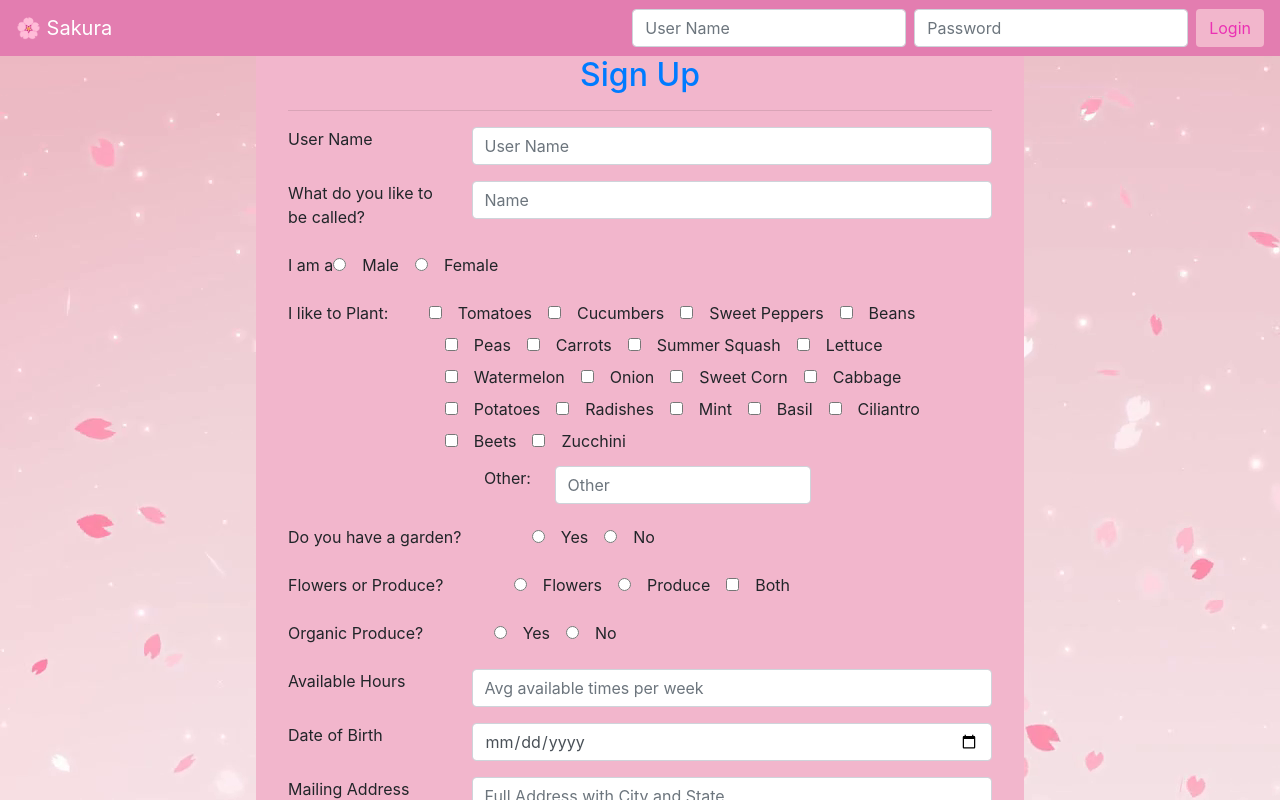
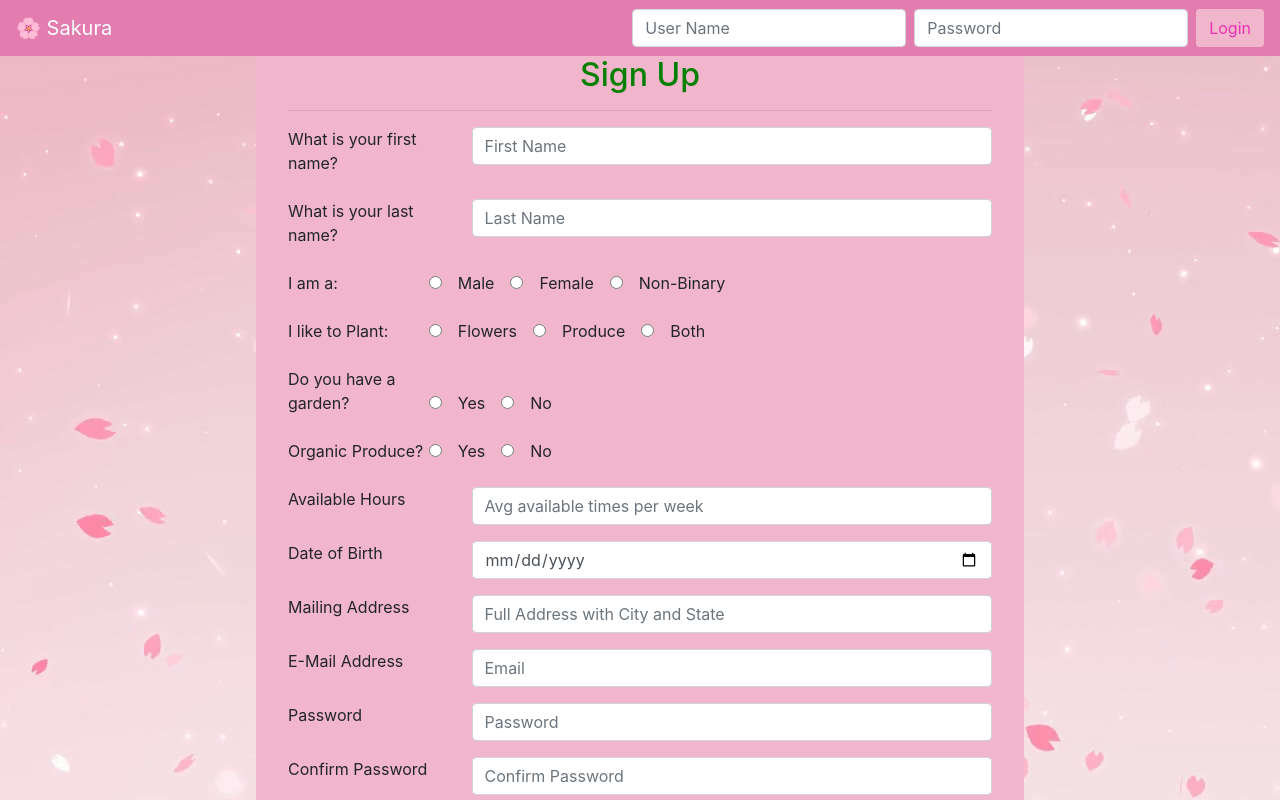
Before and after one commit to pookakat/ReactSakura, a React (Create React App) app in the folder sakura/: page /Register in a window 1280 px wide. Shown: the top 800 px of the page. Built offline with nearby package versions, Linux system fonts and the light colour scheme.

Commit message:
adjust styling and labels

```diff
--- a/sakura/config/config.json
+++ b/sakura/config/config.json
@@ -2,14 +2,14 @@
     "development": {
       "username": "root",
       "password": "25064c001023818v",
-      "database": "garden_db",
+      "database": "gardening_db",
       "host": "localhost",
       "dialect": "mysql"
     },
     "test": {
       "username": "root",
       "password": null,
-      "database": "garden_db",
+      "database": "gardening_db",
       "host": "localhost",
       "dialect": "mysql",
       "logging": false
--- a/sakura/package.json
+++ b/sakura/package.json
@@ -11,7 +11,7 @@
     "react-router": "^5.0.1",
     "react-router-dom": "^5.0.1",
     "react-scripts": "3.1.0",
-    "sequelize": "^5.13.1",
+    "sequelize": "^5.15.0",
     "server.js": "^1.0.0",
     "typescript": "^3.5.3"
   },
--- a/sakura/public/bootstrapTweaks.css
+++ b/sakura/public/bootstrapTweaks.css
@@ -3,6 +3,38 @@
 }
 .dkpink-txt{
     color: rgb(235, 49, 179);
+}
+h2{
+    color: green;
+}
+h3{
+    color: green;
+}
+.register-button{
+    font-size: 20px;
+    margin: 20px;
+    box-shadow:inset 0px 1px 0px 0px #cf866c;
+    background:linear-gradient(to bottom, #f2b6cc 5%, #eb31b3 100%);
+    filter:progid:DXImageTransform.Microsoft.gradient(startColorstr='#f2b6cc', endColorstr='#eb31b3',GradientType=0);
+    background-color:#f2b6cc;
+    border-radius:8px;
+    border:1px solid #942911;
+    display:inline-block;
+    cursor:pointer;
+    color:#ffffff;
+    font-family:Arial;
+    padding:6px 24px;
+    text-decoration:none;
+    text-shadow:0px 1px 0px #854629;
+}
+.register-button:hover {
+    background:linear-gradient(to bottom, #eb31b3 5%, #f2b6cc 100%);
+    filter:progid:DXImageTransform.Microsoft.gradient(startColorstr='#eb31b3', endColorstr='#f2b6cc',GradientType=0);
+    background-color:#eb31b3;
+}
+.register-button:active {
+    position:relative;
+    top:1px;
 }
 .ltpink-bkg{
     background-color: #F2B6CC
@@ -42,20 +74,11 @@
     margin-right: 5%;
     padding: 20px;
 }
-.ten{
-    margin-right: 10%;
-}
-.plants{
-    display: flex;
-    flex-direction: row;
-    justify-content: space-between;
-    margin: auto;
-}
-.plants-title{
+.twenty{
     width: 20%;
 }
-.types-of-plants{
-    width: 80%;
+.produce{
+    display: none;
 }
 .other-plants{
     width: 50%;
--- a/sakura/src/components/AboutUs.js
+++ b/sakura/src/components/AboutUs.js
@@ -10,8 +10,10 @@ export default class AboutUs extends React.Component {
             <div id="info-box" className="about-us ltpink-bkg">
                 <h2>Find your plant mate</h2>
                 <p className="lead">Come on in and start planting... All you need to do is sign up!</p>
-                <div className="text-center">
-                    <button className="btn btn-primary btn-lg mr-2" onClick={this.goToRegister}>Register</button>
+                <div>
+                    <button className="btn btn-lg mr-2 register-button" onClick={this.goToRegister}>Register</button>
+                </div>
+                <div>
                     <h3>About Us:</h3>
                     <p className="lead">We looked around for a way to make technology bring people together, while doing something good for the world, and came upon this. Many people have an inclination to garden, but are frustrated at the lack of available space to do so. As urbanization continues to increase the percentage of the population that live in apartments and other small-unit structures, it will become ever more important to find spaces in which to garden. Sakura aims to provide a partial solution to this problem: we cannot create the space for you, but we can link those who want to garden to those who simply don’t have the time, or energy to manage a garden. Instead of letting those plots turn to weeds, why not grow wonderful produce?</p>
                     <h3> Disclaimer/Privacy statement:</h3>
--- a/sakura/src/components/NavBar.js
+++ b/sakura/src/components/NavBar.js
@@ -3,11 +3,11 @@ import React from "react";
 export default class NavBar extends React.Component {
     render(){
         return(
-            <nav id="main-nav" class="navbar navbar-expand-lg navbar-dark dkpink-bkg">
-            <a className="navbar-brand" href="/">🌸 Sakura</a>
+            <nav id="main-nav" className="navbar navbar-expand-lg navbar-dark dkpink-bkg">
+            <a className="navbar-brand" href="/"><span role="img" aria-label="flower">🌸</span> Sakura</a>
             <form className="form-inline my-2 my-lg-0">
-              <input className="form-control mr-sm-2" type="text" placeholder="User Name" autocomplete="off" aria-label="Search"  />
-              <input className="form-control mr-sm-2" type="password" placeholder="Password" autocomplete="off" aria-label="Search"  />
+              <input className="form-control mr-sm-2" type="text" placeholder="User Name" autoComplete="off" aria-label="Search"  />
+              <input className="form-control mr-sm-2" type="password" placeholder="Password" autoComplete="off" aria-label="Search"  />
               <button className="btn my-2 my-sm-0 ltpink-bkg dkpink-txt" type="submit">Login</button>
             </form>
           </nav>
--- a/sakura/src/components/Register.js
+++ b/sakura/src/components/Register.js
@@ -3,128 +3,149 @@ import React from "react";
 import ToggleSwitch from './ToggleSwitch';
 
 export default class Register extends React.Component {
+    hideProduce = () =>{
+        document.getElementById('produceChoices').style.display="none";
+    };
+    showProduce = () =>{
+        document.getElementById('produceChoices').style.display="block";
+    };
     goToRegister(){
       window.location.assign("/register");
     };
     render(){
         return(
             <div id="info-box" className="register ltpink-bkg">
-                <h2 className="text-center text-primary">Sign Up</h2>
+                <h2 className="text-center">Sign Up</h2>
                 <form id="registerForm">
                     <hr />
                     <div className="form-group row">
-                        <label htmlFor="userName" className="col-sm-3">User Name</label>
+                        <label htmlFor="firstName" className="col-sm-3">What is your first name?</label>
                         <div className="col-sm-9">
-                            <input type="text" className="form-control" name="userName" placeholder="User Name" />
+                            <input type="text" className="form-control" name="firstName" placeholder="First Name" />
                         </div>
                     </div>
                     <div className="form-group row">
-                        <label htmlFor="knownAs" className="col-sm-3">What do you like to be called?</label>
+                        <label htmlFor="lastName" className="col-sm-3">What is your last name?</label>
                         <div className="col-sm-9">
-                            <input className="form-control" placeholder="Name" name="knownAs" />
+                            <input className="form-control" placeholder="Last Name" name="lastName" />
                         </div>
                     </div>
                     <div className="form-group">
-                        <label className="control-label twenty">I am a</label>
+                        <label className="control-label twenty">I am a: </label>
                             <label className="radio-inline">
                             <input className="mr-3" type="radio" value="male" name="gender" />Male
                             </label>
                             <label className="radio-inline ml-3">
                             <input className="mr-3" type="radio" value="female" name="gender" />Female
                             </label>
+                            <label className="radio-inline ml-3">
+                            <input className="mr-3" type="radio" value="non-binary" name="gender" />Non-Binary
+                            </label>
                     </div>
                     <div className="form-group">
-                        <div className="plants">
-                            <label className="control-label plants-title">I like to Plant: </label>
-                            <div className="choices types-of-plants">
+                        <label className="control-label twenty">I like to Plant: </label>
                             <label className="radio-inline">
-                                <input className="mr-3" type="checkbox" name="plantType" />Tomatoes
+                            <input className="mr-3" type="radio" name="plantPref" onClick={this.hideProduce}/>Flowers
+                            </label>
+                            <label className="radio-inline ml-3">
+                            <input className="mr-3" type="radio" name="plantPref" onClick={this.showProduce}/>Produce
+                            </label>
+                            <label className="radio-inline ml-3">
+                            <input className="mr-3" type="radio" name="plantPref" onClick={this.showProduce}/>Both
+                            </label>
+
+                            <div id="produceChoices" className="produce">
+                                <p>What types of produce?</p>
+                                <div className="choices types-of-produce">
+                                    <label className="radio-inline">
+                                    <input className="mr-3" type="checkbox" name="tomatoes" />Tomatoes
                                     </label>
 
                                     <label className="radio-inline ml-3">
-                                <input className="mr-3" type="checkbox" name="plantType" />Cucumbers
+                                    <input className="mr-3" type="checkbox" name="cucumbers" />Cucumbers
                                     </label>
 
                                     <label className="radio-inline ml-3">
-                                <input className="mr-3" type="checkbox" name="plantType" />Sweet Peppers
+                                    <input className="mr-3" type="checkbox" name="sweet-peppers" />Sweet Peppers
                                     </label>
 
                                     <label className="radio-inline ml-3">
-                                <input className="mr-3" type="checkbox" name="plantType" />Beans
+                                    <input className="mr-3" type="checkbox" name="beans" />Beans
                                     </label>
 
                                     <label className="radio-inline ml-3">
-                                <input className="mr-3" type="checkbox" name="plantType" />Peas
+                                    <input className="mr-3" type="checkbox" name="peas" />Peas
                                     </label>
 
                                     <label className="radio-inline ml-3">
-                                <input className="mr-3" type="checkbox" name="plantType" />Carrots
+                                    <input className="mr-3" type="checkbox" name="carrots" />Carrots
                                     </label>
 
                                     <label className="radio-inline ml-3">
-                                <input className="mr-3" type="checkbox" name="plantType" />Summer Squash
+                                    <input className="mr-3" type="checkbox" name="squash" />Squash
                                     </label>
 
                                     <label className="radio-inline ml-3">
-                                <input className="mr-3" type="checkbox" name="plantType" />Lettuce
+                                    <input className="mr-3" type="checkbox" name="lettuce" />Lettuce
                                     </label>
 
                                     <label className="radio-inline ml-3">
-                                <input className="mr-3" type="checkbox" name="plantType" />Watermelon
+                                    <input className="mr-3" type="checkbox" name="broccoli" />Broccoli
                                     </label>
 
                                     <label className="radio-inline ml-3">
-                                <input className="mr-3" type="checkbox" name="plantType" />Onion
+                                    <input className="mr-3" type="checkbox" name="watermelon" />Watermelon
                                     </label>
 
                                     <label className="radio-inline ml-3">
-                                <input className="mr-3" type="checkbox" name="plantType" />Sweet Corn
+                                    <input className="mr-3" type="checkbox" name="onion" />Onion
                                     </label>
 
                                     <label className="radio-inline ml-3">
-                                <input className="mr-3" type="checkbox" name="plantType" />Cabbage
+                                    <input className="mr-3" type="checkbox" name="sweet-corn" />Sweet Corn
                                     </label>
 
                                     <label className="radio-inline ml-3">
-                                <input className="mr-3" type="checkbox" name="plantType" />Potatoes
+                                    <input className="mr-3" type="checkbox" name="cabbage" />Cabbage
                                     </label>
 
                                     <label className="radio-inline ml-3">
-                                <input className="mr-3" type="checkbox" name="plantType" />Radishes
+                                    <input className="mr-3" type="checkbox" name="potatoes" />Potatoes
                                     </label>
 
                                     <label className="radio-inline ml-3">
-                                <input className="mr-3" type="checkbox" name="plantType" />Mint
+                                    <input className="mr-3" type="checkbox" name="radishes" />Radishes
                                     </label>
 
                                     <label className="radio-inline ml-3">
-                                <input className="mr-3" type="checkbox" name="plantType" />Basil
+                                    <input className="mr-3" type="checkbox" name="mint" />Mint
                                     </label>
 
                                     <label className="radio-inline ml-3">
-                                <input className="mr-3" type="checkbox" name="plantType" />Ciliantro
+                                    <input className="mr-3" type="checkbox" name="basil" />Basil
+                                    </label>
+
+                                    <label className="radio-inline ml-3">
+                                    <input className="mr-3" type="checkbox" name="cilantro" />Ciliantro
                                     </label>
 
 
                                     <label className="radio-inline ml-3">
-                                <input className="mr-3" type="checkbox" name="plantType" />Beets
+                                    <input className="mr-3" type="checkbox" name="beets" />Beets
                                     </label>
 
                                     <label className="radio-inline ml-3">
-                                <input className="mr-3" type="checkbox" name="plantType" />Zucchini
+                                    <input className="mr-3" type="checkbox" name="zucchini" />Zucchini
                                     </label>
 
                                 </div>
-                        </div>
-                        <div className="other-plants">
-                            <label htmlFor="other" className="col-sm-3">Other:</label>
-                            <input className="form-control other" placeholder="Other" name="other" />
+
                             </div>
 
                     </div>
 
                     <div className="form-group">
-                        <label className="control-label ten">Do you have a garden?</label>
+                        <label className="control-label twenty">Do you have a garden?</label>
                         <label className="radio-inline">
                         <input className="mr-3" type="radio" name="garden?" />Yes
                         </label>
@@ -134,25 +155,12 @@ export default class Register extends React.Component {
                     </div>
 
                     <div className="form-group">
-                        <label className="control-label ten">Flowers or Produce?</label>
+                        <label className="control-label twenty">Organic Produce?</label>
                         <label className="radio-inline">
-                            <input className="mr-3" type="radio" name="plantPref" />Flowers
+                        <input className="mr-3" type="radio" name="organic" value="true" />Yes
                         </label>
                         <label className="radio-inline ml-3">
-                            <input className="mr-3" type="radio" name="plantPref" />Produce
-                        </label>
-                        <label className="radio-inline ml-3">
-                            <input className="mr-3" type="checkbox" name="plantPref" />Both
-                        </label>
-                    </div>
-
-                    <div className="form-group">
-                        <label className="control-label ten">Organic Produce?</label>
-                        <label className="radio-inline">
-                        <input className="mr-3" type="radio" name="organic" />Yes
-                        </label>
-                        <label className="radio-inline ml-3">
-                        <input className="mr-3" type="radio" name="organic" />No
+                        <input className="mr-3" type="radio" name="organic" value="false"/>No
                         </label>
                     </div>
 
@@ -180,7 +188,7 @@ export default class Register extends React.Component {
                     <div className="form-group row">
                         <label htmlFor="email" className="col-sm-3">E-Mail Address</label>
                         <div className="col-sm-9">
-                        <input className="form-control" placeholder="Email" name="city" />
+                        <input className="form-control" placeholder="Email" name="email" />
                         </div>
                     </div>
 
@@ -200,8 +208,6 @@ export default class Register extends React.Component {
 
                     <ToggleSwitch />
 
-
-
                     <div className="form-group text-center">
                         <button className="btn btn-success mr-2" type="submit">Register<i className="fa fa-spinner fa-spin"></i></button>
                         <button className="btn btn-danger" type="button">Cancel</button>
--- a/sakura/src/components/ToggleSwitch.js
+++ b/sakura/src/components/ToggleSwitch.js
@@ -30,7 +30,6 @@ export default class ToggleSwitch extends React.Component {
     };
 
     render(){
-        console.log(this.state);
         return(
             <div className="toggle-switch form-group row">
                 <label htmlFor="themeToggle">
```
Also changed, not shown: 2 other files (tests, documents, lock files or other folders). Lines whose indentation alone changed are shown as unchanged.
